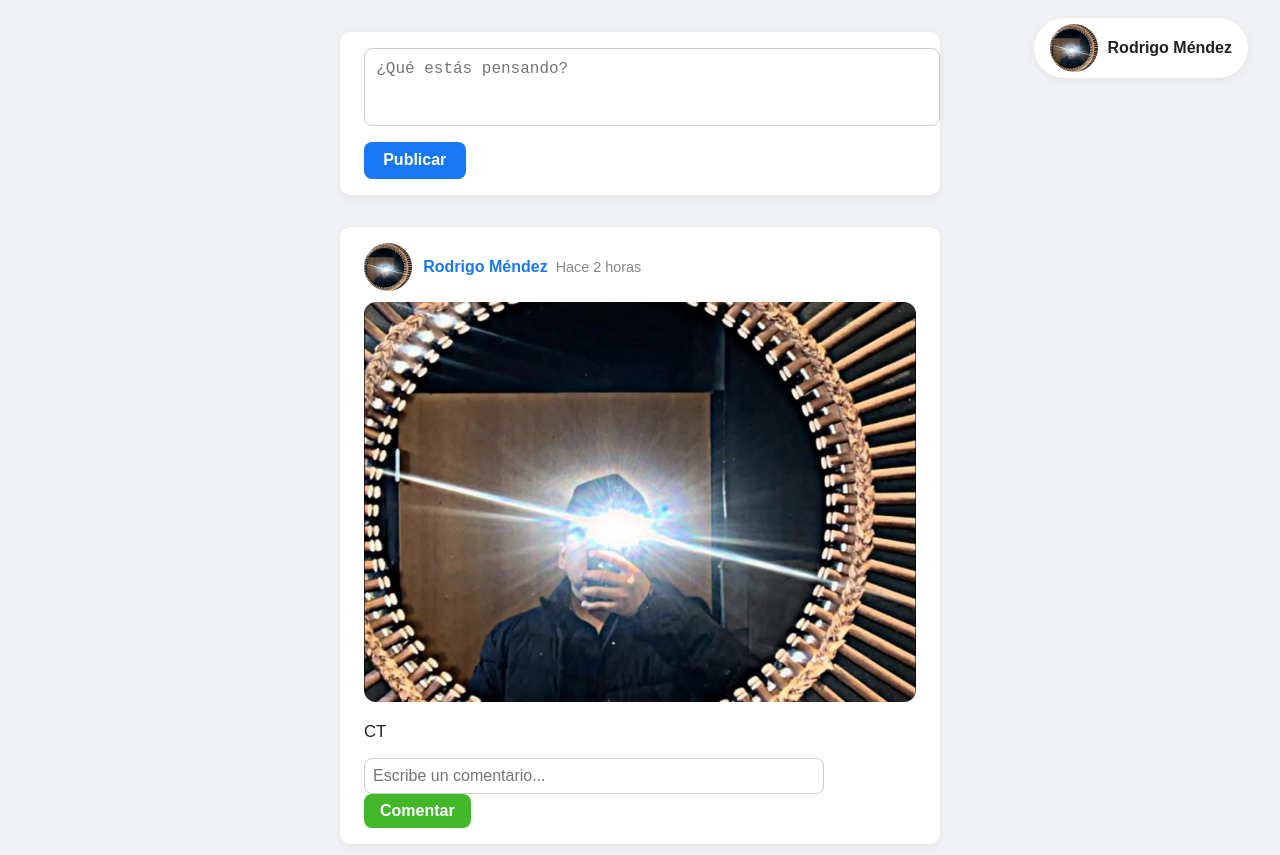
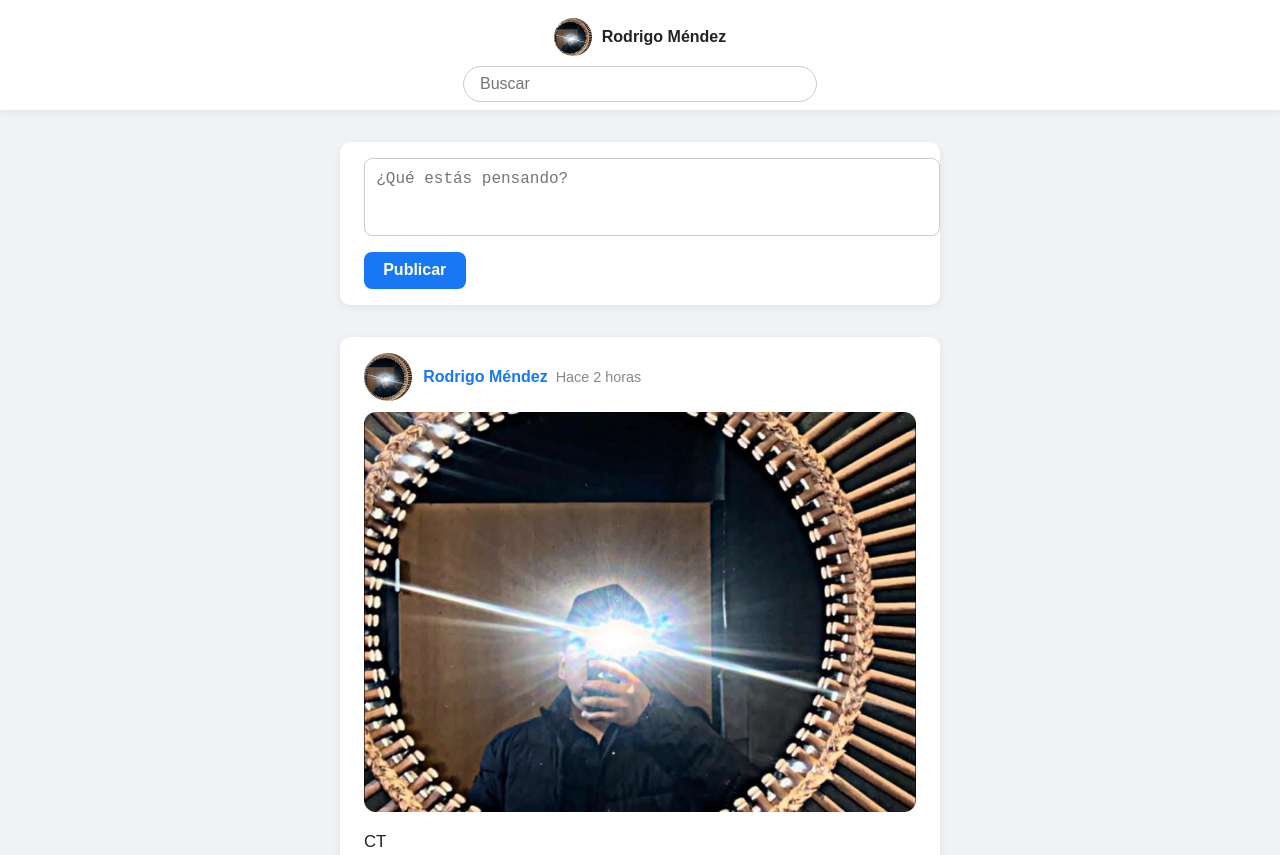
Before and after one commit to romemz/feed, a plain HTML site: page index.html in a window 1280 px wide. Shown: the top 855 px of the page. Drawn offline with Linux system fonts and the light colour scheme.

Commit message:
Update index.html

```diff
--- a/index.html
+++ b/index.html
@@ -9,10 +9,15 @@
 
 </head>
 <body>
+    <div style="width:100%;background:#fff;padding:18px 0 8px 0;box-shadow:0 2px 8px rgba(0,0,0,0.07);display:flex;flex-direction:column;justify-content:center;align-items:center;position:sticky;top:0;z-index:200;">
+        <div style="display:flex;align-items:center;justify-content:center;margin-bottom:10px;">
+            <img src="image/image1.jpg" alt="Perfil" style="width:38px;height:38px;border-radius:50%;object-fit:cover;margin-right:10px;">
+            <span style="font-weight:bold;color:#222;">Rodrigo Méndez</span>
+        </div>
+        <input type="text" placeholder="Buscar" style="width:320px;padding:8px 16px;border-radius:20px;border:1px solid #ccc;font-size:1rem;">
+    </div>
     <div class="app-container">
         <div class="profile-top-right" style="position:fixed;top:18px;right:32px;z-index:100;display:flex;align-items:center;background:#fff;padding:6px 16px;border-radius:30px;box-shadow:0 2px 8px rgba(0,0,0,0.07);">
-                <img src="image/image1.jpg" alt="Perfil" style="width:38px;height:38px;border-radius:50%;object-fit:cover;margin-right:10px;">
-            <span style="font-weight:bold;color:#222;">Rodrigo Méndez</span>
         </div>
         <main class="feed" style="margin-left:auto;margin-right:auto;">
 
```
